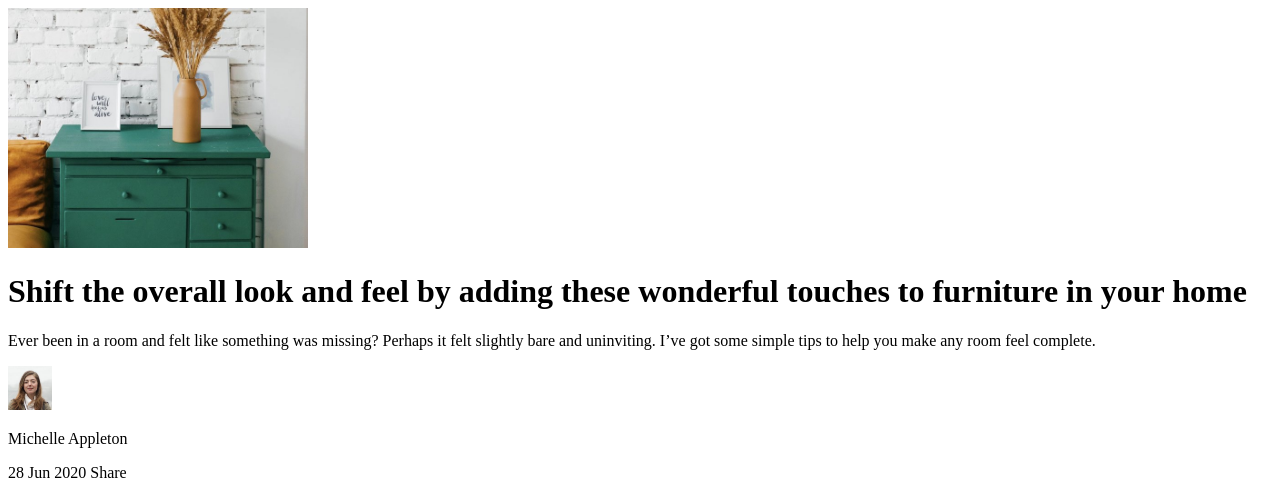
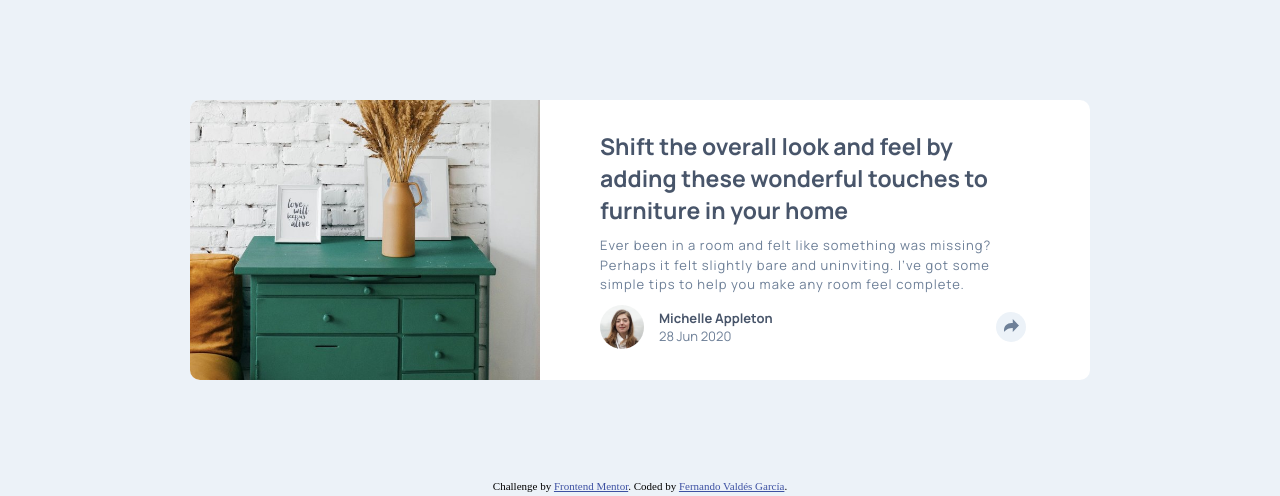
Before and after one commit to fvaldes0109/FM-Article-Preview, a plain HTML site: page index.html in a window 1280 px wide. Shown: the top 496 px of the page. Drawn offline with Linux system fonts and the light colour scheme.

Commit message:
Fixed desktop CSS

```diff
--- a/index.html
+++ b/index.html
@@ -26,9 +26,9 @@
     </head>
     <body>
 		<main id="card">
-			<div id="photo">
-				<img alt="Drawer photo" src="./images/drawers.jpg" width="300" />
-			</div>
+			<!-- <div id="photo"> -->
+				<img id="photo-drawers" alt="Drawer photo" src="./images/drawers.jpg" width="350" />
+			<!-- </div> -->
 			<div id="right-area">
 				<h1>Shift the overall look and feel by adding these wonderful touches to
 					furniture in your home
@@ -44,7 +44,7 @@
 					</div>
 					<div id="info">
 						<p id="name">Michelle Appleton</p>
-						<p id="date">28 Jun 2020 Share</p>
+						<p id="date">28 Jun 2020</p>
 					</div>
 					<div id="share">
 						<div id="button-cont">
--- a/style.css
+++ b/style.css
@@ -0,0 +1,98 @@
+* {
+    margin: 0;
+    padding: 0;
+}
+
+@font-face {
+    font-family: Manrope;
+    src: url('./fonts/Manrope/Manrope-VariableFont_wght.ttf');
+}
+
+body {
+    background-color: hsl(210, 46%, 95%);
+}
+
+main {
+    background-color: white;
+    width: 900px;
+    margin: 100px auto;
+    overflow: hidden;
+    border-radius: 10px;
+}
+
+#photo-drawers {
+    float: left;
+}
+
+#right-area {
+    width: 430px;
+    float: left;
+    padding: 30px 60px;
+}
+
+p, h1, span {
+    font-family: Manrope;
+}
+
+h1 {
+    font-size: 23px;
+    color: hsl(217, 19%, 35%);
+}
+
+#right-area > p {
+    font-size: 13px;
+    color: hsl(214, 17%, 51%);
+    line-height: 1.5;
+    padding: 10px 10px 10px 0;
+    letter-spacing: 1px;
+}
+
+#profile {
+}
+
+#overlay {
+    display: none;
+}
+
+#pfp {
+    float: left;
+    border-radius: 50%;
+    overflow: hidden;
+}
+
+img {
+    display: block;
+}
+
+#info {
+    float: left;
+    margin: 4px 15px;
+}
+
+#info > p {
+    font-size: 13px;
+}
+
+#name {
+    font-weight: 700;
+    color:hsl(217, 19%, 35%);
+}
+
+#date {
+    color:hsl(214, 17%, 51%);
+}
+
+#button-cont {
+    float: right;
+    width: 30px;
+    height: 30px;
+    background-color: hsl(210, 46%, 95%);
+    border-radius: 50%;
+    margin: 7px 4px;
+}
+
+#button-cont img {
+    position: relative;
+    top: 25%;
+    left: 25%;
+}
```
